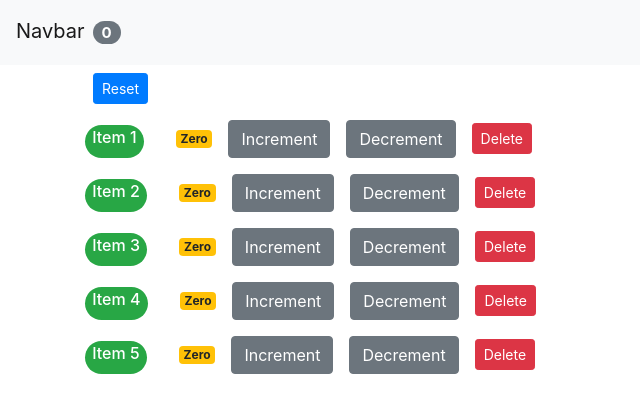
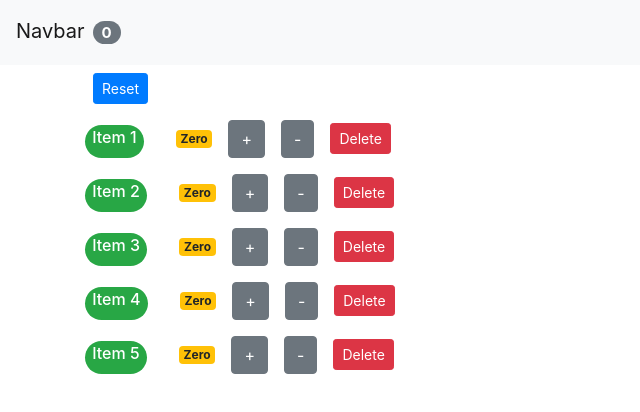
Before and after one commit to prateek1057/Shopping-cart, a React (Create React App) app: page / in a window 1280 px wide. Shown: the top 412 px of the page, without its empty margins (0-640 px from the left). Built offline with nearby package versions, Linux system fonts and the light colour scheme.

Commit message:
Update counter.jsx

```diff
--- a/src/components/counter.jsx
+++ b/src/components/counter.jsx
@@ -10,10 +10,10 @@ render() {
             <span className="badge badge-pill badge-success mr-4"><h6>Item {this.props.counterp.id}</h6></span>
             <span className={this.getBadgeClass()}>{this.formatCount()}</span>
             <button onClick={()=>this.props.onIncrement(this.props.counterp)} className="btn btn-secondary btn-md m-2">
-                Increment
+                +
             </button>
             <button onClick={()=>this.props.onDecrement(this.props.counterp)} className="btn btn-secondary btn-md m-2">
-                Decrement
+                -
             </button>
             <button onClick={()=>this.props.onDelete(this.props.counterp.id)} className="btn btn-danger btn-sm m-2">Delete</button>
 
```
